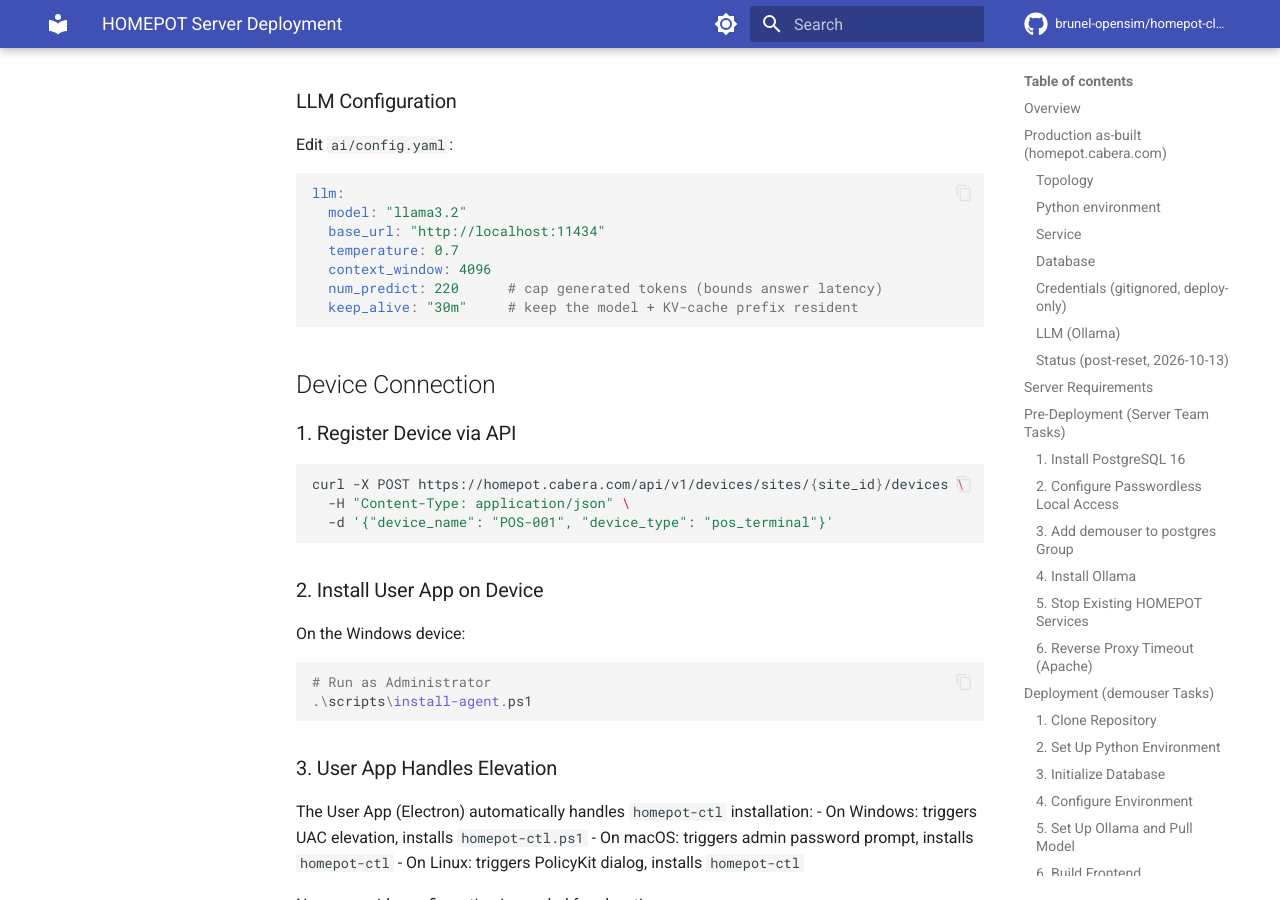
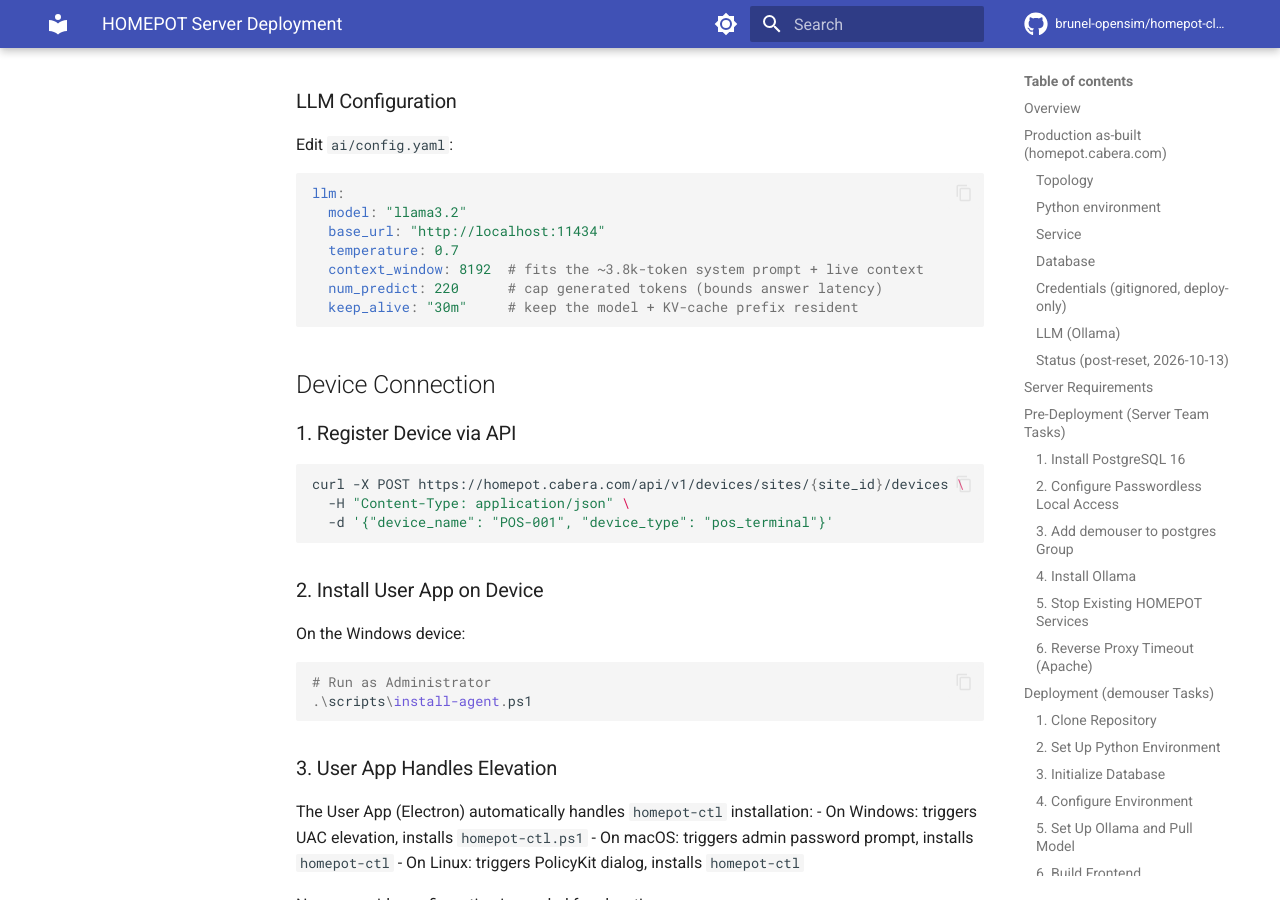
Before and after one commit to brunel-opensim/homepot-client, an MkDocs documentation site: the page built from docs/server-deployment.md, in a window 1280 px wide and 900 px high, scrolled down 9822 px. Built offline with MkDocs 1.6.1 and Material for MkDocs 9.7.7, drawn with Linux system fonts in a browser that asks for light colours; comment, search, counter and statistics services are not loaded; the version menu is left out.

Commit message:
perf(ai): raise context_window to 8192 to avoid prompt truncation
The trimmed static system prompt measures ~3.8k tokens; the request also
appends live status to the user turn, so num_ctx=4096 left no headroom and
Ollama would truncate the prompt (risking instruction eviction). 8192 gives
comfortable room for system + user + the 220-token output cap.

````diff
--- a/docs/server-deployment.md
+++ b/docs/server-deployment.md
@@ -460,7 +460,7 @@ llm:
   model: "llama3.2"
   base_url: "http://localhost:11434"
   temperature: 0.7
-  context_window: 4096
+  context_window: 8192  # fits the ~3.8k-token system prompt + live context
   num_predict: 220      # cap generated tokens (bounds answer latency)
   keep_alive: "30m"     # keep the model + KV-cache prefix resident
 ```
````
Also changed, not shown: 1 other file.
